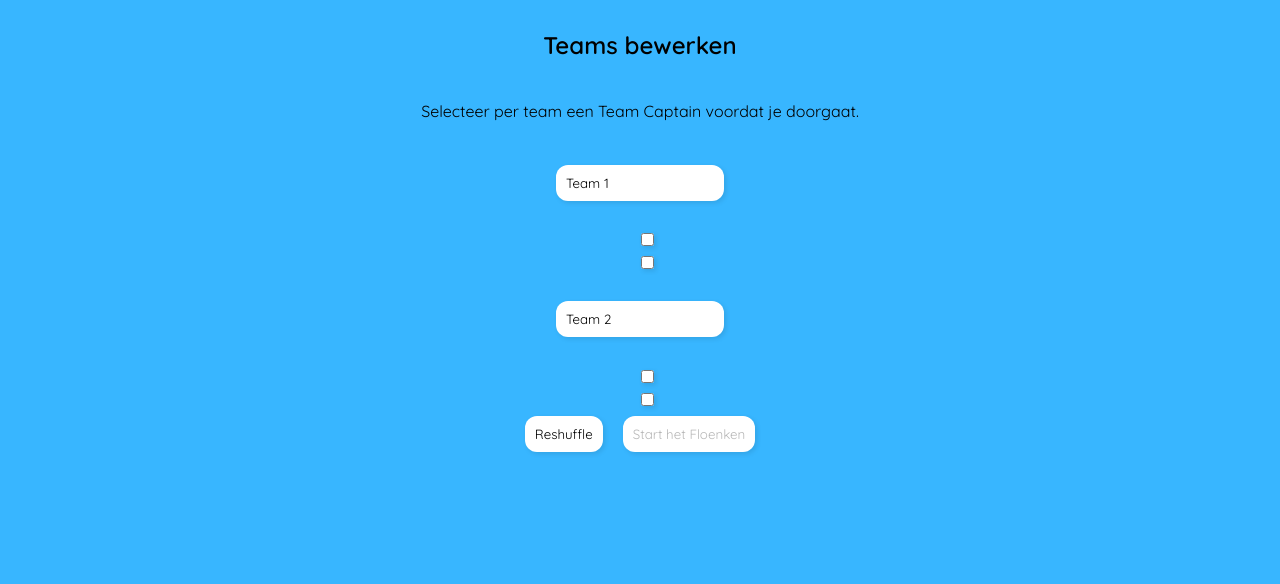
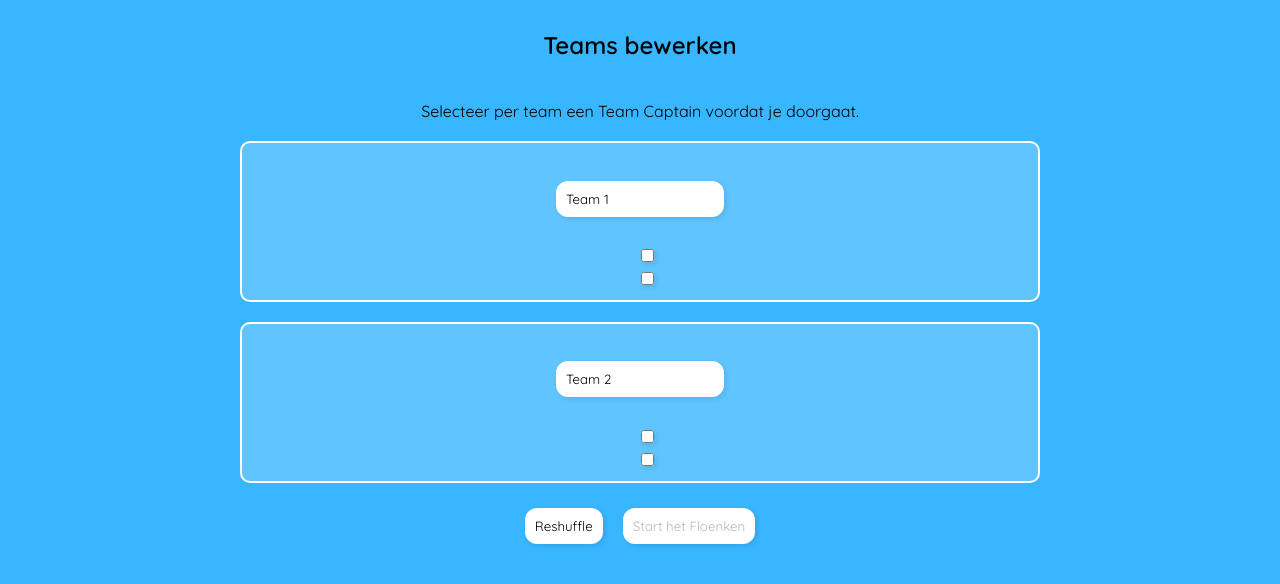
Before and after one commit to Koen-Knetterkoek/Floenkie-Bal, a plain HTML site: page index.html in a window 1280 px wide. Both pictures are taken after a click on the button "Teams verdelen". Shown: the part 110-694 px from the top of the page. Drawn offline with Linux system fonts and the light colour scheme.

Commit message:
Update index.html

```diff
--- a/index.html
+++ b/index.html
@@ -85,6 +85,14 @@
       flex-direction: column;
       align-items: center;
     }
+
+    .team-container {
+      margin: 20px 0;
+      padding: 10px;
+      border: 2px solid white;
+      border-radius: 10px;
+      background-color: rgba(255, 255, 255, 0.2);
+    }
   </style>
 </head>
 
@@ -97,7 +105,6 @@
   <div class="container">
     <h1>Floenkie Bal</h1>
 
-    <!-- Voorbeeld beginsectie -->
     <div id="begin-scherm">
       <h2>Spelers toevoegen</h2>
       <div class="button-group">
@@ -118,7 +125,6 @@
       </div>
     </div>
 
-    <!-- Hier komen andere schermen -->
     <div id="bewerken-scherm" style="display:none">
       <h2>Teams bewerken</h2>
       <p>Selecteer per team een Team Captain voordat je doorgaat.</p>
@@ -182,8 +188,8 @@
 
       teams.forEach((team, i) => {
         const div = document.createElement("div");
+        div.className = "team-container";
         div.innerHTML = `<h3><input value="Team ${i + 1}" /></h3>`;
-        let hasCaptain = false;
 
         team.forEach(speler => {
           const wrapper = document.createElement("div");
```
